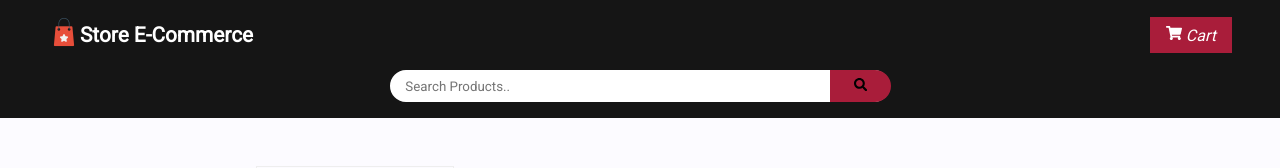
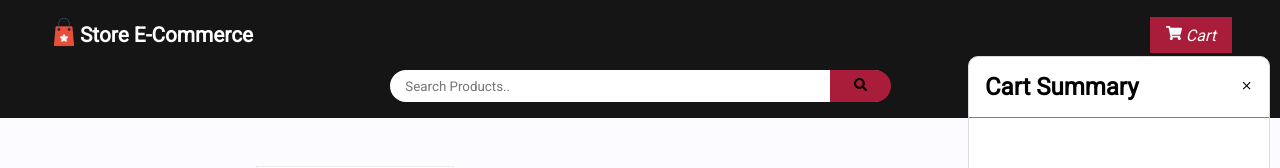
Before and after one commit to Brijsunil2/store-e-commerce, a React (Vite) app in the folder frontend/: page / in a window 1280 px wide. Both pictures are taken after a click on the button "Cart". Shown: the top 168 px of the page. Built offline with nearby package versions, Linux system fonts and the light colour scheme; no server answers.

Commit message:
Added some cart functionality

```diff
--- a/frontend/src/App.jsx
+++ b/frontend/src/App.jsx
@@ -36,6 +36,14 @@ function App() {
     setProducts([...temp, cart]);
   };
 
+  const CartItems = async () => {
+    const cartItems = []
+
+
+
+    return cartItems
+  }
+
   return (
     <>
       <Header searchFunc={searchFunc} />
--- /dev/null
+++ b/frontend/src/components/CartPopupWindow.jsx
@@ -0,0 +1,15 @@
+import "../styles/CartPopupWindow.css";
+import { IoMdClose } from "react-icons/io";
+
+const CartPopupWindow = ({setPopup, cartItems}) => {
+  return (
+    <div className="cart-popup">
+      <div className="cart-popup-header">
+        <h2>Cart Summary</h2>
+        <button type="button" onClick={() => setPopup(false)}><IoMdClose width="5rem" height="5rem"/></button>
+      </div>
+    </div>
+  )
+}
+
+export default CartPopupWindow
--- a/frontend/src/components/Header.jsx
+++ b/frontend/src/components/Header.jsx
@@ -2,8 +2,12 @@ import "../styles/Header.css";
 import { FaShoppingCart } from "react-icons/fa";
 import shoppingbag from "../assets/bag.png";
 import SearchBar from "./SearchBar";
+import CartPopupWindow from "./CartPopupWindow";
+import { useState } from "react";
 
 const Header = ({searchFunc}) => {
+  const [popup, setPopup] = useState(false);
+
   return (
     <header>
       <div className="site-logo" >
@@ -19,11 +23,13 @@ const Header = ({searchFunc}) => {
       </div>
 
       <div className="header-right-items">
-        <button className="cart-btn">
+        <button className="cart-btn" onClick={() => setPopup(!popup)}>
           <FaShoppingCart /> Cart
         </button>
       </div>
       <SearchBar placeholder="Search Products.." searchFunc={searchFunc}></SearchBar>
+
+      {popup && <CartPopupWindow setPopup={setPopup}/>}
     </header>
   );
 };
--- /dev/null
+++ b/frontend/src/styles/CartPopupWindow.css
@@ -0,0 +1,25 @@
+.cart-popup {
+  position: absolute;
+  right: 10px;
+  top: 3.5rem;
+  z-index: 2;
+  background-color: white;
+  border: solid rgb(218, 218, 218) 1px;
+  border-radius: 10px;
+  width: 300px;
+  max-width: 90%;
+  height: 600px;
+  max-height: 80%;
+}
+
+.cart-popup-header {
+  display: flex;
+  justify-content: space-between;
+  padding: 1rem;
+  border-radius:  10px 10px 0 0;
+  border-bottom: solid 1px gray;
+}
+
+.cart-popup-header > button {
+  background-color: white;
+}
--- a/frontend/src/util/storeAPIFunc.js
+++ b/frontend/src/util/storeAPIFunc.js
@@ -1,9 +1,14 @@
 const APIURL = "https://fakestoreapi.com"
 
 const getProducts = async (limit = null) => {
-  const req = await fetch(`${APIURL}/products${limit ? "" : `?${limit}`}`);
+  const req = await fetch(`${APIURL}/products/${limit ? "" : `?${limit}`}`);
   return await req.json();
 };
+
+const getProductByID = async (id) => {
+  const req = await fetch(`${APIURL}/products/${id}`);
+  return await req.json();
+}
 
 const getCategories = async () => {
   const req = await fetch(`${APIURL}/products/categories`);
```
